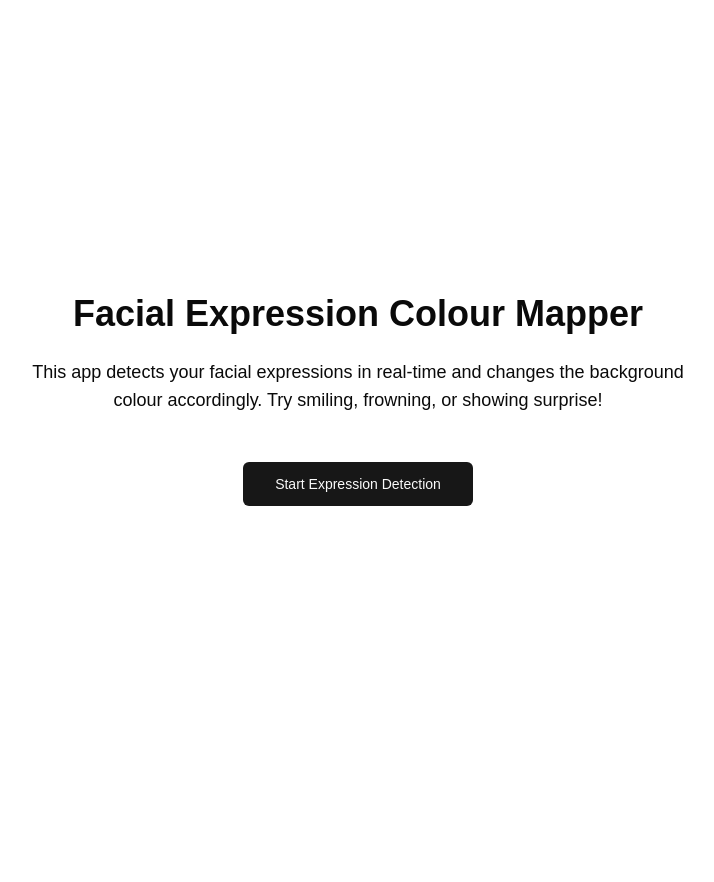
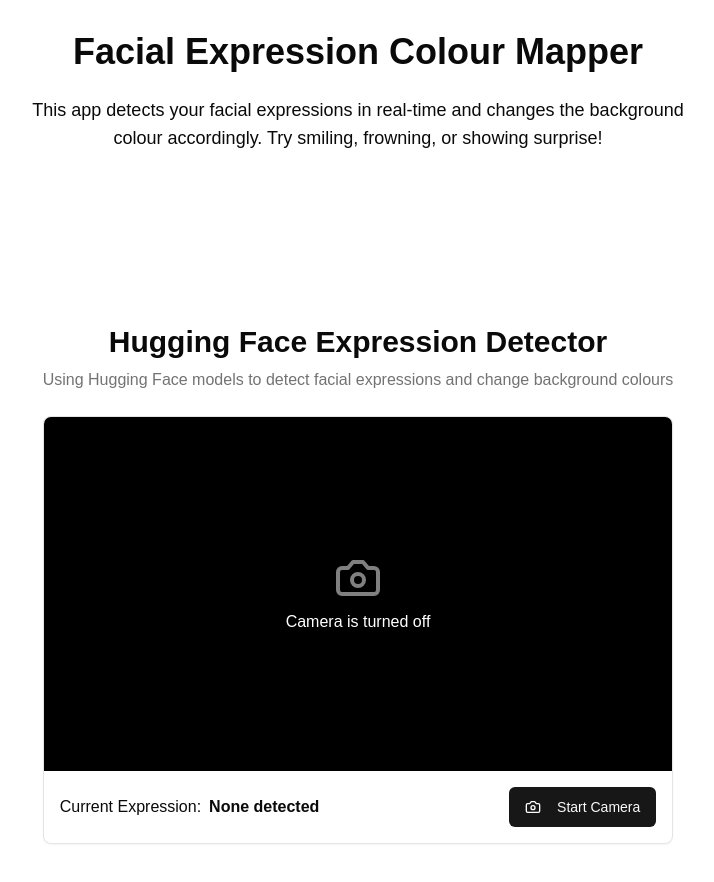
Before and after one commit to ummagohil/facial-colour-recog-code, a Next.js app: page / in a window 1280 px wide. Shown: the top 882 px of the page, without its empty margins (282-996 px from the left). Before the commit the page ends 800 px from the top, so only its background shows below. Built offline with nearby package versions, Linux system fonts and the light colour scheme.

Commit message:
another test

```diff
--- a/app/page.tsx
+++ b/app/page.tsx
@@ -1,7 +1,134 @@
+"use client";
+
 import Link from "next/link";
 import { Button } from "@/components/ui/button";
+import { useState, useRef, useEffect, useCallback } from "react";
+import { Card } from "@/components/ui/card";
+import { Loader2, Camera, CameraOff } from "lucide-react";
 
 export default function Home() {
+  const [isActive, setIsActive] = useState(false);
+  const [loading, setLoading] = useState(false);
+  const [expression, setExpression] = useState<string | null>(null);
+  const [backgroundColour, setBackgroundColour] = useState("bg-background");
+  const videoRef = useRef<HTMLVideoElement>(null);
+  const canvasRef = useRef<HTMLCanvasElement>(null);
+  const streamRef = useRef<MediaStream | null>(null);
+
+  // Map expressions to colors
+  const expressionColors: Record<string, string> = {
+    happy: "bg-yellow-100",
+    sad: "bg-blue-100",
+    angry: "bg-red-100",
+    surprised: "bg-purple-100",
+    neutral: "bg-gray-100",
+    fearful: "bg-green-100",
+    disgusted: "bg-orange-100",
+  };
+
+  const startWebcam = async () => {
+    try {
+      const stream = await navigator.mediaDevices.getUserMedia({
+        video: { facingMode: "user" },
+      });
+
+      if (videoRef.current) {
+        videoRef.current.srcObject = stream;
+        streamRef.current = stream;
+        setIsActive(true);
+      }
+    } catch (err) {
+      console.error("Error accessing webcam:", err);
+    }
+  };
+
+  const stopWebcam = () => {
+    if (streamRef.current) {
+      streamRef.current.getTracks().forEach((track) => track.stop());
+      streamRef.current = null;
+      if (videoRef.current) {
+        videoRef.current.srcObject = null;
+      }
+      setIsActive(false);
+      setExpression(null);
+      setBackgroundColour("bg-background");
+    }
+  };
+
+  // Update the captureFrame function to add more error handling and logging
+  const captureFrame = useCallback(async () => {
+    if (!isActive || loading) return;
+
+    const video = videoRef.current;
+    const canvas = canvasRef.current;
+
+    if (!video || !canvas || video.paused || video.ended) return;
+
+    const context = canvas.getContext("2d");
+    if (!context) return;
+
+    // Set canvas dimensions to match video
+    canvas.width = video.videoWidth;
+    canvas.height = video.videoHeight;
+
+    // Draw the current video frame to the canvas
+    context.drawImage(video, 0, 0, canvas.width, canvas.height);
+
+    // Convert canvas to blob
+    canvas.toBlob(async (blob) => {
+      if (!blob) return;
+
+      try {
+        setLoading(true);
+
+        // Send the image to our API endpoint
+        const formData = new FormData();
+        formData.append("image", blob);
+
+        const response = await fetch("/api/detect-expression-hf", {
+          method: "POST",
+          body: formData,
+        });
+
+        if (!response.ok) {
+          const errorText = await response.text();
+          console.error("API error:", errorText);
+          throw new Error(
+            `Failed to analyze expression: ${response.status} ${errorText}`
+          );
+        }
+
+        const data = await response.json();
+        console.log("Expression detected:", data);
+
+        if (data.expression) {
+          setExpression(data.expression);
+          setBackgroundColour(
+            expressionColors[data.expression] || "bg-background"
+          );
+        }
+      } catch (error) {
+        console.error("Error analyzing expression:", error);
+        // Don't update UI on error to maintain last valid state
+      } finally {
+        setLoading(false);
+      }
+    }, "image/jpeg");
+  }, [isActive, loading, expressionColors]);
+
+  useEffect(() => {
+    let interval: NodeJS.Timeout;
+
+    if (isActive) {
+      // Analyze expression every 1 second
+      interval = setInterval(captureFrame, 1000);
+    }
+
+    return () => {
+      clearInterval(interval);
+    };
+  }, [isActive, captureFrame]);
+
   return (
     <main className="flex min-h-screen flex-col items-center justify-center p-8 text-center">
       <h1 className="text-4xl font-bold mb-6">
@@ -13,12 +140,79 @@ export default function Home() {
         surprise!
       </p>
 
-      <div className="mt-4">
-        <Link href="/start-app">
-          <Button size="lg" className="min-w-[200px]">
-            Start Expression Detection
-          </Button>
-        </Link>
+      <div
+        className={`min-h-screen flex flex-col items-center justify-center p-4 transition-colors duration-500 ${backgroundColour}`}
+      >
+        <div className="w-full max-w-3xl">
+          <div className="mb-6 text-center">
+            <h1 className="text-3xl font-bold mb-2">
+              Hugging Face Expression Detector
+            </h1>
+            <p className="text-muted-foreground">
+              Using Hugging Face models to detect facial expressions and change
+              background colours
+            </p>
+          </div>
+
+          <Card className="overflow-hidden">
+            <div className="aspect-video relative bg-black flex items-center justify-center">
+              <video
+                ref={videoRef}
+                autoPlay
+                playsInline
+                muted
+                className={`w-full h-full object-cover ${
+                  isActive ? "block" : "hidden"
+                }`}
+              />
+
+              {!isActive && (
+                <div className="text-white text-center p-4">
+                  <Camera className="mx-auto mb-2 h-12 w-12 opacity-50" />
+                  <p>Camera is turned off</p>
+                </div>
+              )}
+
+              {loading && (
+                <div className="absolute top-2 right-2 bg-black/50 text-white p-2 rounded-full">
+                  <Loader2 className="h-5 w-5 animate-spin" />
+                </div>
+              )}
+            </div>
+
+            <div className="p-4 flex flex-col sm:flex-row items-center justify-between gap-4">
+              <div>
+                <p className="font-medium">
+                  Current Expression:
+                  <span className="ml-2 font-bold">
+                    {expression
+                      ? expression.charAt(0).toUpperCase() + expression.slice(1)
+                      : "None detected"}
+                  </span>
+                </p>
+              </div>
+
+              <Button
+                onClick={isActive ? stopWebcam : startWebcam}
+                variant={isActive ? "destructive" : "default"}
+              >
+                {isActive ? (
+                  <>
+                    <CameraOff className="mr-2 h-4 w-4" />
+                    Stop Camera
+                  </>
+                ) : (
+                  <>
+                    <Camera className="mr-2 h-4 w-4" />
+                    Start Camera
+                  </>
+                )}
+              </Button>
+            </div>
+          </Card>
+
+          <canvas ref={canvasRef} className="hidden" />
+        </div>
       </div>
     </main>
   );
```
